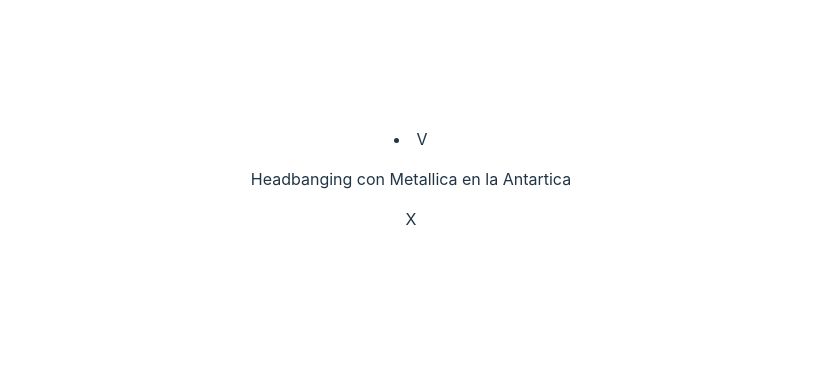
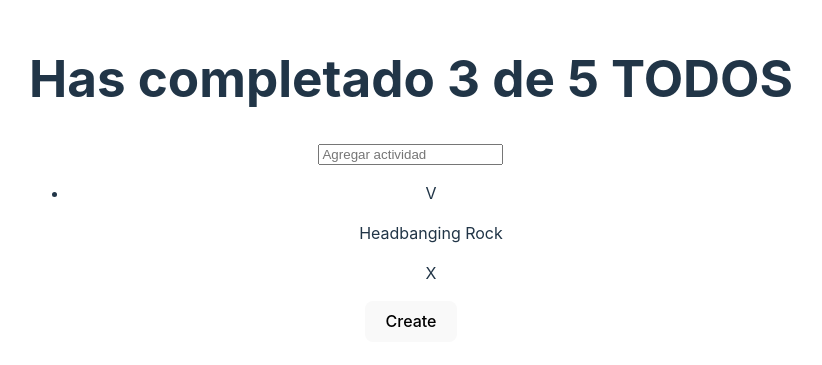
Before and after one commit to sebassg7/TODO-App-Reload, a React (Vite) app: page / in a window 1280 px wide. Shown: the part 221-586 px from the top of the page, without its empty margins (229-1051 px from the left). Built offline with nearby package versions, Linux system fonts and the light colour scheme.

Commit message:
Componentes de TODO machine

```diff
--- a/src/App.jsx
+++ b/src/App.jsx
@@ -1,24 +1,26 @@
-import './App.css'
+import './App.css';
+import { CreateTodoButton } from './CreateTodoButton';
+import { TodoCounter } from './TodoCounter';
+import { TodoItem } from './TodoItem';
+import { TodoList } from './TodoList';
+import { TodoSearch } from './TodoSearch';
+
 
 function App() {
 
   return (
     <>
-      <TodoItem/>
+      <TodoCounter/>
+      <TodoSearch/>
+
+      <TodoList>
+        <TodoItem/>
+      </TodoList>
+
+      <CreateTodoButton/>
+
     </>
   )
 };
 
-const TodoItem = () => {
-  return (
-    <li>
-
-      <span>V</span>
-      <p>Headbanging con Metallica en la Antartica</p>
-      <span>X</span>
-
-    </li>
-  )
-};
-
 export default App
--- /dev/null
+++ b/src/CreateTodoButton.jsx
@@ -0,0 +1,5 @@
+export const CreateTodoButton = () => {
+  return (
+    <button>Create</button>
+  )
+}
--- /dev/null
+++ b/src/TodoCounter.jsx
@@ -0,0 +1,9 @@
+export const TodoCounter = () => {
+    return (
+      <h1>
+
+        Has completado 3 de 5 TODOS
+
+      </h1>
+    )
+  };
--- /dev/null
+++ b/src/TodoItem.jsx
@@ -0,0 +1,9 @@
+export const TodoItem = () => {
+  return (
+    <li>
+      <span>V</span>
+      <p>Headbanging Rock</p>
+      <span>X</span>
+    </li>
+  )
+}
--- /dev/null
+++ b/src/TodoList.jsx
@@ -0,0 +1,7 @@
+export const TodoList = (props) => {
+  return (
+    <ul>
+        {props.children}
+    </ul>
+  )
+}
--- /dev/null
+++ b/src/TodoSearch.jsx
@@ -0,0 +1,5 @@
+export const TodoSearch = () => {
+  return (
+    <input type="text" placeholder="Agregar actividad"/>
+  )
+}
```
